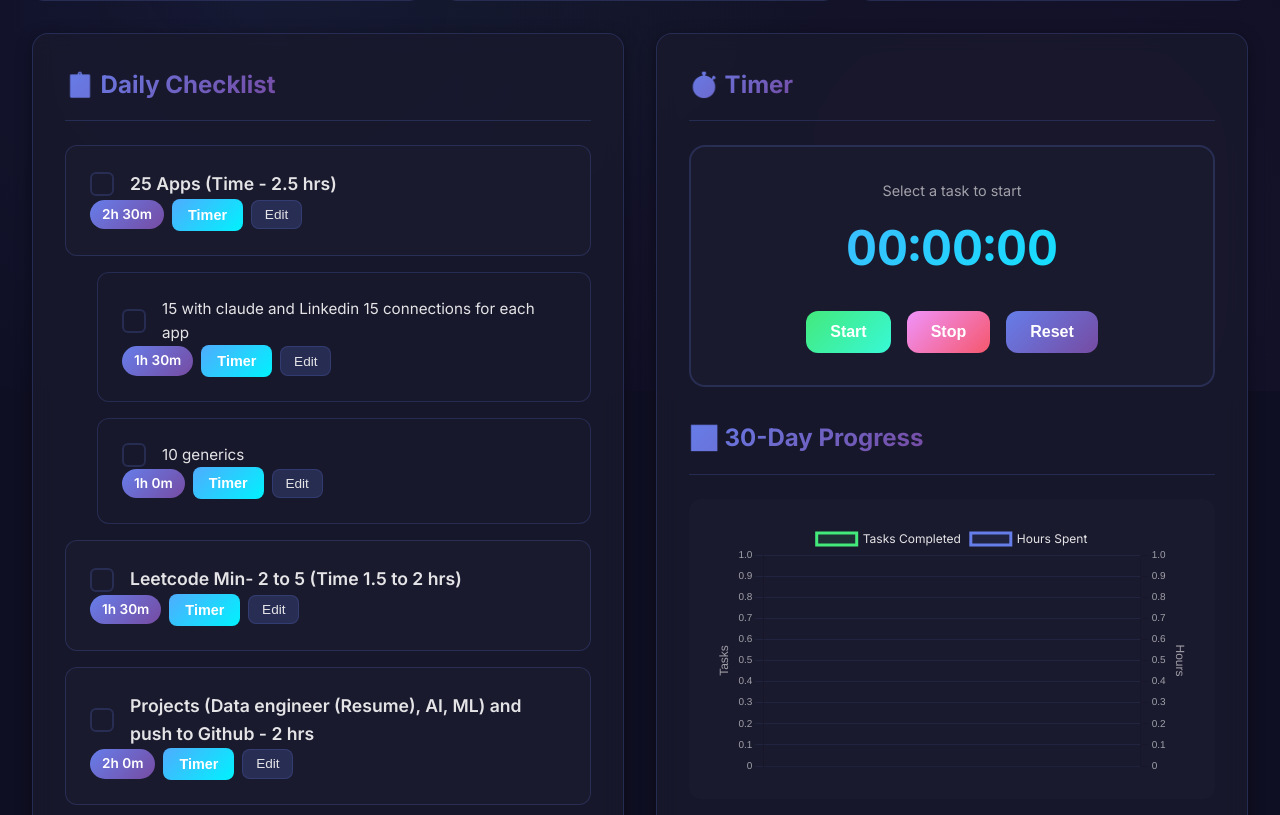
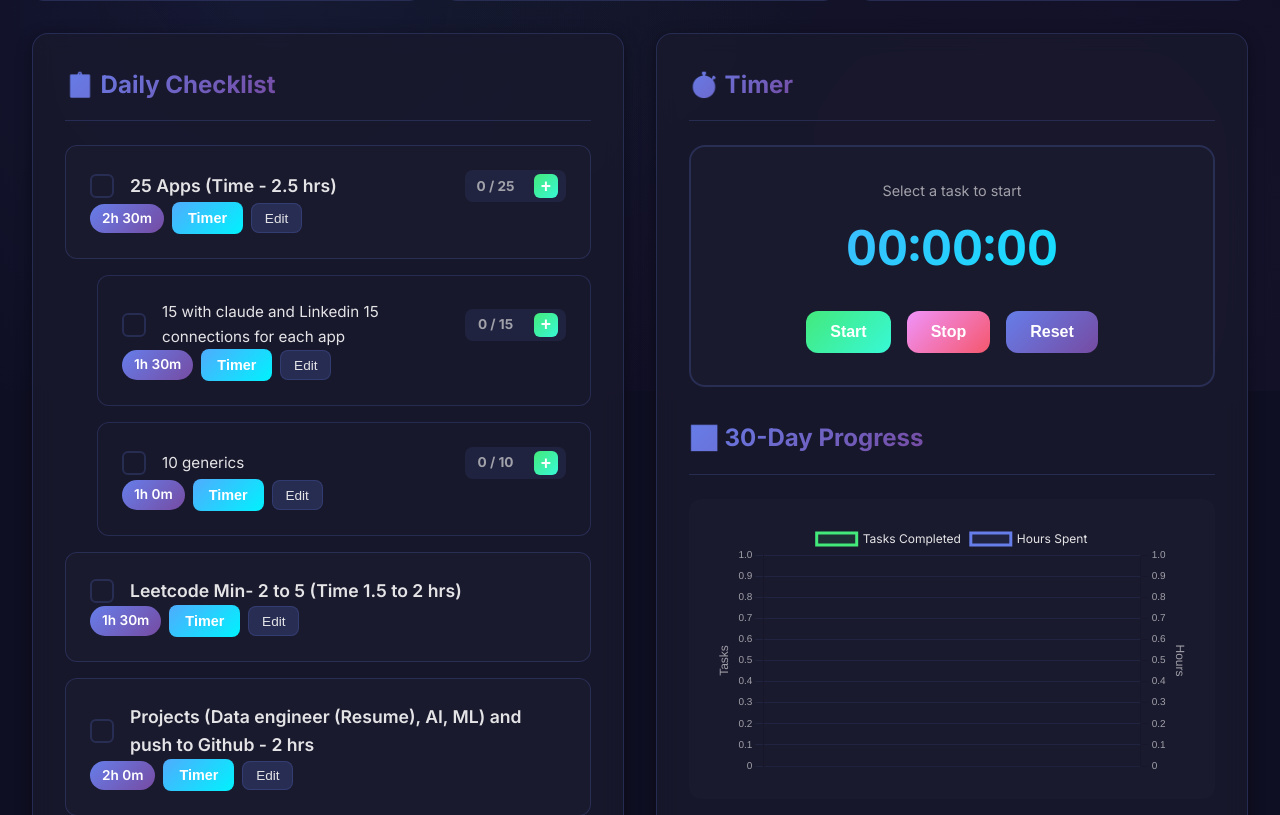
Before and after one commit to Hariprasad-b-s/Personal_Monitor_alert, a Flask app: page / in a window 1280 px wide. Shown: the part 409-1224 px from the top of the page. Run offline with Flask 3, Linux system fonts and the light colour scheme; data comes from the database, SQL or seed files in the repository; data that the repository does not hold is empty.

Commit message:
Feature: Add incremental app counter to checklist and finalize local setup

```diff
--- a/app.py
+++ b/app.py
@@ -26,6 +26,7 @@ def init_db():
             parent_id INTEGER,
             time_minutes INTEGER DEFAULT 0,
             position INTEGER DEFAULT 0,
+            target_count INTEGER DEFAULT 0,
             FOREIGN KEY (parent_id) REFERENCES tasks(id)
         )
     ''')
@@ -38,6 +39,7 @@ def init_db():
             date TEXT NOT NULL,
             completed BOOLEAN DEFAULT 0,
             time_spent INTEGER DEFAULT 0,
+            current_count INTEGER DEFAULT 0,
             FOREIGN KEY (task_id) REFERENCES tasks(id),
             UNIQUE(task_id, date)
         )
@@ -59,21 +61,37 @@ def init_db():
     cursor.execute('SELECT COUNT(*) as count FROM tasks')
     if cursor.fetchone()['count'] == 0:
         default_tasks = [
-            (None, '25 Apps (Time - 2.5 hrs)', None, 150, 1),
-            (None, '15 with claude and Linkedin 15 connections for each app', 1, 90, 1),
-            (None, '10 generics', 1, 60, 2),
-            (None, 'Leetcode Min- 2 to 5 (Time 1.5 to 2 hrs)', None, 90, 2),
-            (None, 'Projects (Data engineer (Resume), AI, ML) and push to Github - 2 hrs', None, 120, 3),
-            (None, 'Learn AI (Andrew NG) 30 mins', None, 30, 4),
-            (None, 'Learn Data Engineering other tools 1 hr', None, 60, 5),
-            (None, 'Learn ML - 1 hr', None, 60, 6),
-            (None, 'Learn MLOPS - 30 mins', None, 30, 7),
+            (None, '25 Apps (Time - 2.5 hrs)', None, 150, 1, 25),
+            (None, '15 with claude and Linkedin 15 connections for each app', 1, 90, 1, 15),
+            (None, '10 generics', 1, 60, 2, 10),
+            (None, 'Leetcode Min- 2 to 5 (Time 1.5 to 2 hrs)', None, 90, 2, 0),
+            (None, 'Projects (Data engineer (Resume), AI, ML) and push to Github - 2 hrs', None, 120, 3, 0),
+            (None, 'Learn AI (Andrew NG) 30 mins', None, 30, 4, 0),
+            (None, 'Learn Data Engineering other tools 1 hr', None, 60, 5, 0),
+            (None, 'Learn ML - 1 hr', None, 60, 6, 0),
+            (None, 'Learn MLOPS - 30 mins', None, 30, 7, 0),
         ]
 
         cursor.executemany('''
-            INSERT INTO tasks (id, name, parent_id, time_minutes, position)
-            VALUES (?, ?, ?, ?, ?)
+            INSERT INTO tasks (id, name, parent_id, time_minutes, position, target_count)
+            VALUES (?, ?, ?, ?, ?, ?)
         ''', default_tasks)
+
+    # Migration: Add columns if they don't exist
+    try:
+        cursor.execute('ALTER TABLE tasks ADD COLUMN target_count INTEGER DEFAULT 0')
+    except sqlite3.OperationalError:
+        pass # Column already exists
+
+    try:
+        cursor.execute('ALTER TABLE daily_progress ADD COLUMN current_count INTEGER DEFAULT 0')
+    except sqlite3.OperationalError:
+        pass # Column already exists
+
+    # Set target_count for the 25 apps task if not set
+    cursor.execute("UPDATE tasks SET target_count = 25 WHERE name LIKE '25 Apps%'")
+    cursor.execute("UPDATE tasks SET target_count = 15 WHERE name LIKE '15 with claude%'")
+    cursor.execute("UPDATE tasks SET target_count = 10 WHERE name LIKE '10 generics%'")
 
     conn.commit()
     conn.close()
@@ -86,7 +104,7 @@ def index():
 def get_tasks():
     conn = get_db()
     cursor = conn.cursor()
-    cursor.execute('SELECT id, name, parent_id, time_minutes, position FROM tasks ORDER BY position, id')
+    cursor.execute('SELECT id, name, parent_id, time_minutes, position, target_count FROM tasks ORDER BY position, id')
     tasks = [dict(row) for row in cursor.fetchall()]
     conn.close()
     return jsonify(tasks)
@@ -106,7 +124,7 @@ def get_today_progress():
     today = date.today().isoformat()
     conn = get_db()
     cursor = conn.cursor()
-    cursor.execute('SELECT task_id, completed, time_spent FROM daily_progress WHERE date = ?', (today,))
+    cursor.execute('SELECT task_id, completed, time_spent, current_count FROM daily_progress WHERE date = ?', (today,))
     progress = {row['task_id']: dict(row) for row in cursor.fetchall()}
     conn.close()
     return jsonify(progress)
@@ -131,6 +149,44 @@ def toggle_progress():
     conn.commit()
     conn.close()
     return jsonify({'success': True})
+
+@app.route('/api/progress/increment', methods=['POST'])
+def increment_progress():
+    data = request.json
+    task_id = data.get('task_id')
+    today = date.today().isoformat()
+
+    conn = get_db()
+    cursor = conn.cursor()
+
+    # Get current count and target
+    cursor.execute('SELECT target_count FROM tasks WHERE id = ?', (task_id,))
+    task = cursor.fetchone()
+    target = task['target_count'] if task else 0
+
+    cursor.execute('SELECT current_count, completed FROM daily_progress WHERE task_id = ? AND date = ?', (task_id, today))
+    row = cursor.fetchone()
+
+    if row:
+        new_count = (row['current_count'] or 0) + 1
+        # Auto-complete if target reached
+        is_completed = 1 if (target > 0 and new_count >= target) else row['completed']
+        cursor.execute('''
+            UPDATE daily_progress
+            SET current_count = ?, completed = ?
+            WHERE task_id = ? AND date = ?
+        ''', (new_count, is_completed, task_id, today))
+    else:
+        new_count = 1
+        is_completed = 1 if (target > 0 and new_count >= target) else 0
+        cursor.execute('''
+            INSERT INTO daily_progress (task_id, date, current_count, completed)
+            VALUES (?, ?, ?, ?)
+        ''', (task_id, today, new_count, is_completed))
+
+    conn.commit()
+    conn.close()
+    return jsonify({'success': True, 'new_count': new_count})
 
 @app.route('/api/timer/session', methods=['POST'])
 def save_timer_session():
--- a/static/css/style.css
+++ b/static/css/style.css
@@ -233,6 +233,50 @@ body::before {
 .item-text.completed {
     text-decoration: line-through;
     color: var(--text-muted);
+}
+
+.counter-container {
+    display: flex;
+    align-items: center;
+    gap: var(--spacing-sm);
+    margin-left: auto;
+    padding: 0.25rem 0.5rem;
+    background: rgba(102, 126, 234, 0.1);
+    border-radius: var(--radius-sm);
+    border: 1px border-color;
+}
+
+.counter-label {
+    font-size: 0.85rem;
+    font-weight: 700;
+    color: var(--text-secondary);
+    min-width: 45px;
+    text-align: center;
+}
+
+.increment-btn {
+    background: var(--accent-gradient);
+    color: white;
+    border: none;
+    width: 24px;
+    height: 24px;
+    border-radius: 6px;
+    display: flex;
+    align-items: center;
+    justify-content: center;
+    cursor: pointer;
+    font-weight: 800;
+    font-size: 1.1rem;
+    transition: all var(--transition-fast);
+}
+
+.increment-btn:hover {
+    transform: scale(1.15);
+    box-shadow: 0 0 10px rgba(67, 233, 123, 0.4);
+}
+
+.increment-btn:active {
+    transform: scale(0.95);
 }
 
 .item-controls {
--- a/static/js/app.js
+++ b/static/js/app.js
@@ -72,7 +72,10 @@ function createChecklistItem(task, isParent) {
     li.className = `checklist-item ${isParent ? 'parent' : 'child'}`;
     li.dataset.taskId = task.id;
 
-    const isCompleted = todayProgress[task.id]?.completed || false;
+    const progressInfo = todayProgress[task.id] || {};
+    const isCompleted = progressInfo.completed || false;
+    const currentCount = progressInfo.current_count || 0;
+
     if (isCompleted) {
         li.classList.add('completed');
     }
@@ -81,10 +84,21 @@ function createChecklistItem(task, isParent) {
     const minutes = task.time_minutes % 60;
     const timeText = hours > 0 ? `${hours}h ${minutes}m` : `${minutes}m`;
 
+    let counterHtml = '';
+    if (task.target_count > 0) {
+        counterHtml = `
+            <div class="counter-container">
+                <span class="counter-label">${currentCount} / ${task.target_count}</span>
+                <button class="increment-btn" onclick="incrementTask(${task.id}); event.stopPropagation();">+</button>
+            </div>
+        `;
+    }
+
     li.innerHTML = `
         <div class="item-content">
             <div class="checkbox ${isCompleted ? 'checked' : ''}" onclick="toggleTask(${task.id})"></div>
             <span class="item-text ${isCompleted ? 'completed' : ''}">${task.name}</span>
+            ${counterHtml}
         </div>
         <div class="item-controls">
             <span class="time-badge">${timeText}</span>
@@ -117,6 +131,26 @@ async function toggleTask(taskId) {
         }
     } catch (error) {
         console.error('Error toggling task:', error);
+    }
+}
+
+// Increment Task Count
+async function incrementTask(taskId) {
+    try {
+        const response = await fetch(`${API_BASE}/api/progress/increment`, {
+            method: 'POST',
+            headers: {
+                'Content-Type': 'application/json'
+            },
+            body: JSON.stringify({ task_id: taskId })
+        });
+
+        if (response.ok) {
+            await loadTodayProgress();
+            await loadStats();
+        }
+    } catch (error) {
+        console.error('Error incrementing task:', error);
     }
 }
 
```
